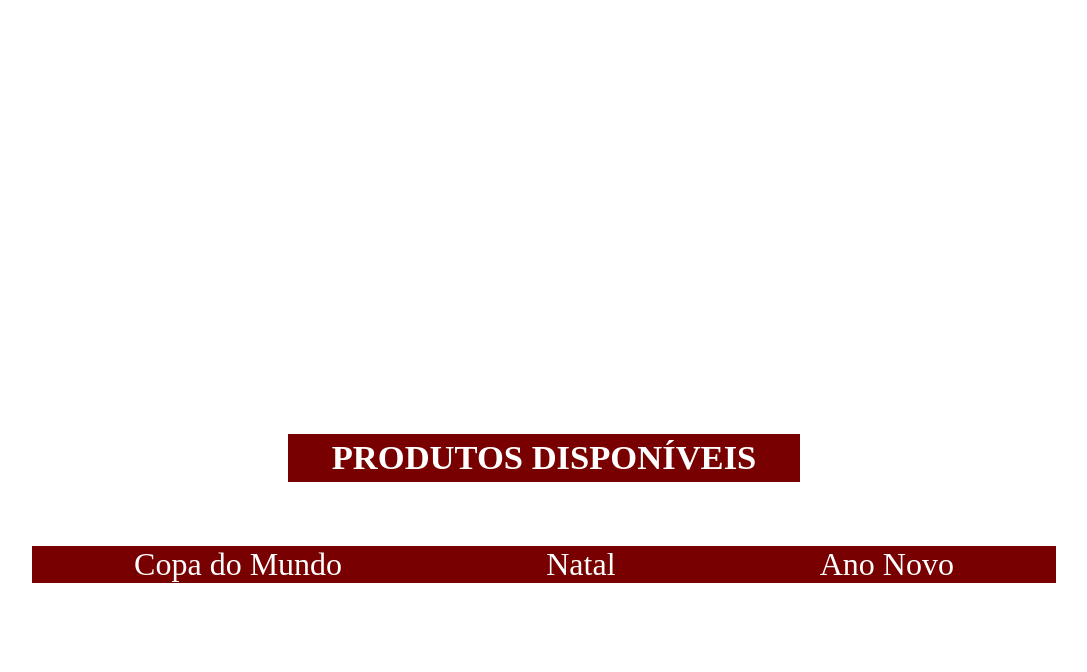
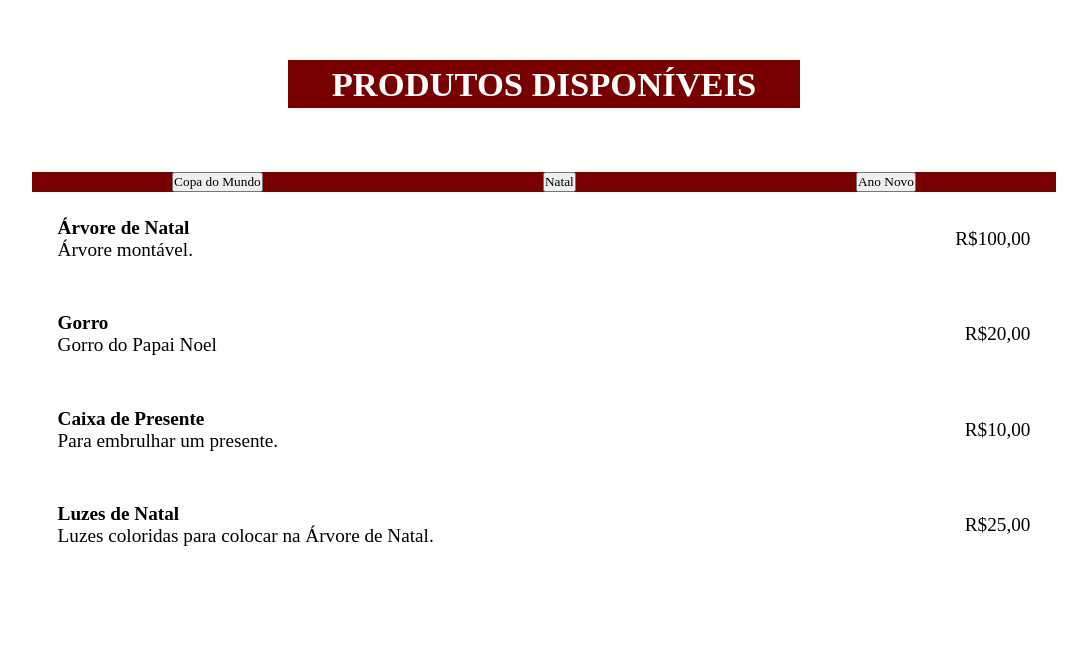
Before and after one commit to vitorholiveira/ps-ide, a React (Create React App) app: page / in a window 1280 px wide. Shown: the part 810-1482 px from the top of the page, without its empty margins (96-1183 px from the left). Built offline with nearby package versions, Linux system fonts and the light colour scheme.

Commit message:
Produtos
Implementação dos objetos para os produtos e listas de produtos para cada aba dos tipos de produtos.

```diff
--- a/src/App.js
+++ b/src/App.js
@@ -11,7 +11,6 @@ function App () {
       <Header/>
       <Banner/>
       <Produtos/>
-      <br/><br/><br/><br/><br/><br/><br/><br/><br/><br/><br/><br/><br/><br/><br/><br/><br/><br/><br/><br/><br/><br/><br/><br/><br/><br/><br/><br/><br/><br/><br/><br/><br/><br/><br/><br/><br/><br/>
       <Instagram/>
       <Footer/>
     </div>
--- /dev/null
+++ b/src/components/produtos/Produtos.jsx
@@ -0,0 +1,19 @@
+import './style.css'
+
+export default function mostraProdutos({ produtos }) {
+    return (
+        <>
+            {
+                produtos.map((produto) => (
+                    <div className="containerProdutos">
+                        <div>
+                            <p><b>{produto.nome}</b></p>
+                            <p>{produto.desc}</p>
+                        </div>
+                        <p>R${produto.valor},00</p>
+                    </div>
+                ))
+            }
+        </>
+    )
+}
--- a/src/components/produtos/index.jsx
+++ b/src/components/produtos/index.jsx
@@ -1,15 +1,74 @@
-import './style.css';
+import './style.css'
+import MostraProdutos from './Produtos'
 
 export default function Produtos() {
 
+    function criaProduto(nome, desc, valor) {
+        return {
+            nome,
+            desc,
+            valor
+        }
+    }
+
+    const Copa = [
+        criaProduto("Bandeirinhas",
+            "Conjunto de Bandeirinhas.",
+            12),
+        criaProduto("Uniforme Seleção",
+            "Uniforme da Seleção",
+            70),
+        criaProduto("Vuvuzela",
+            "Pra fazer aquela barulheira dahora.",
+            30),
+        criaProduto("Peruca Colorida",
+            "Peruca nas cores Verde e Amarelo.",
+            25),
+        criaProduto("Faixa 100% Jesus",
+            "Faixa utilizada pelo Neymar.",
+            5)]
+
+    const Natal = [
+        criaProduto("Árvore de Natal",
+            "Árvore montável.",
+            100),
+        criaProduto("Gorro",
+            "Gorro do Papai Noel",
+            20),
+        criaProduto("Caixa de Presente",
+            "Para embrulhar um presente.",
+            10),
+        criaProduto("Luzes de Natal",
+            "Luzes coloridas para colocar na Árvore de Natal.",
+            25)]
+
+    const AnoNovo = [
+        criaProduto("Espumante",
+            "Garrafa de Espumante.",
+            45),
+        criaProduto("Camisa Brancca",
+            "Roupa masculina.",
+            50),
+        criaProduto("Vestido Branco",
+            "Roupa feminina.",
+            80)]
+
+    let Aba = Natal
+    const Abas = [Copa, Natal, AnoNovo]
+
+    function trocaAba() {
+        console.log("Trocou de aba.")
+    }
+
     return (
-        <div id="produtos"className="Produto">
+        <div id="produtos" className="Produto">
             <div className="titulo">
                 <p>PRODUTOS DISPONÍVEIS</p>
             </div>
             <div className="menu">
-                    <p>Copa do Mundo</p><p>Natal</p><p>Ano Novo</p>
+                <button onClick={trocaAba}>Copa do Mundo</button><button onClick={trocaAba}>Natal</button><button onClick={trocaAba}>Ano Novo</button>
             </div>
+            <MostraProdutos produtos={Aba} />
         </div>
     )
 }
--- a/src/components/produtos/style.css
+++ b/src/components/produtos/style.css
@@ -4,7 +4,7 @@
     align-items: center;
     justify-content: center;
     color: white;
-    height: 100vw;
+    height: 70vw;
 }
 
 .Produto .titulo {
@@ -31,3 +31,16 @@
     align-items: center;
     justify-content: space-around;
 }
+
+/* classes dos produtos */
+.containerProdutos {
+    padding: 2vw 2vw 2vw 2vw;
+    font-size: 1.5vw;
+    color: #000000;
+    background: #FFFFFF;
+    width: 76vw;
+    display: flex;
+    flex-direction: row;
+    align-items: center;
+    justify-content: space-between;
+}
```
